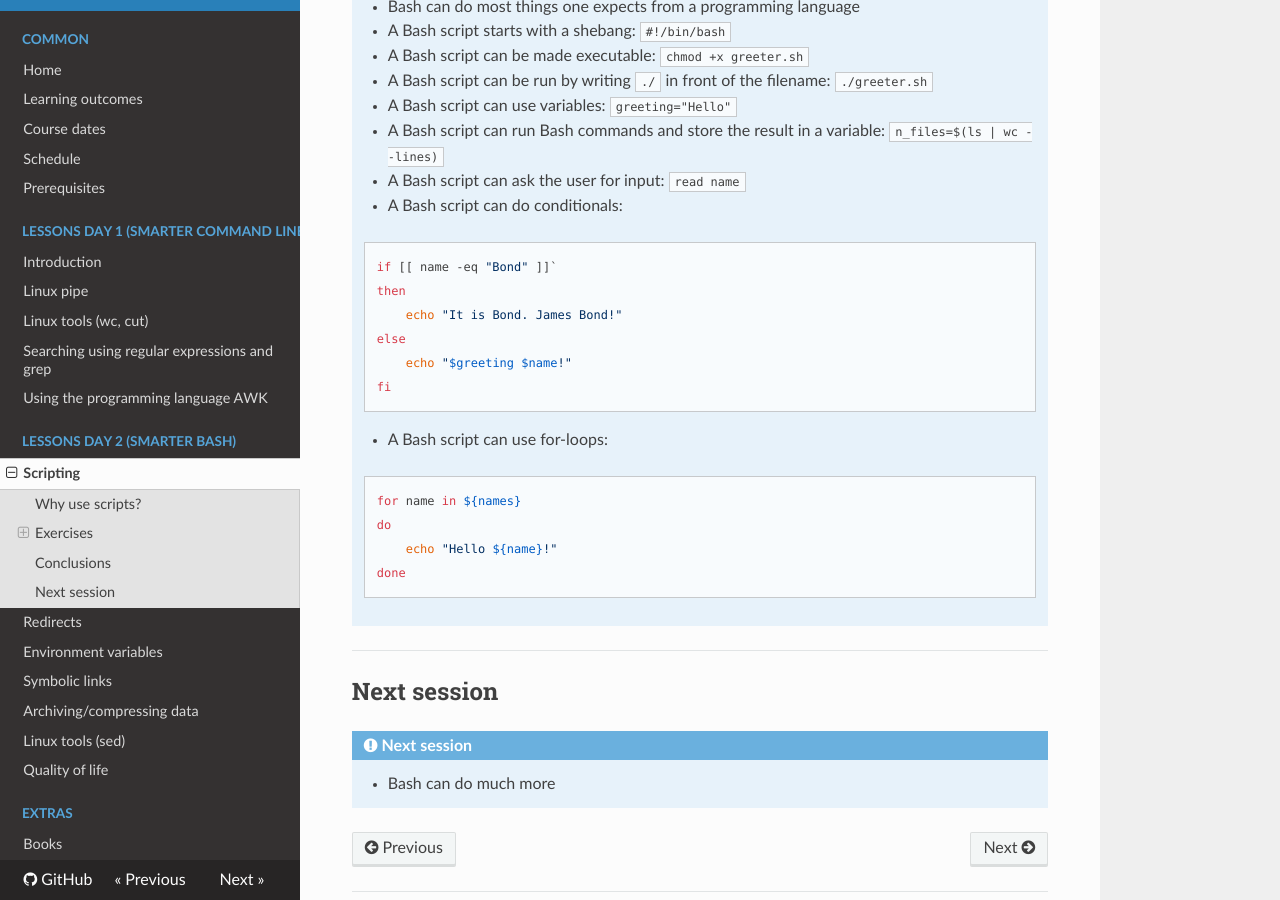
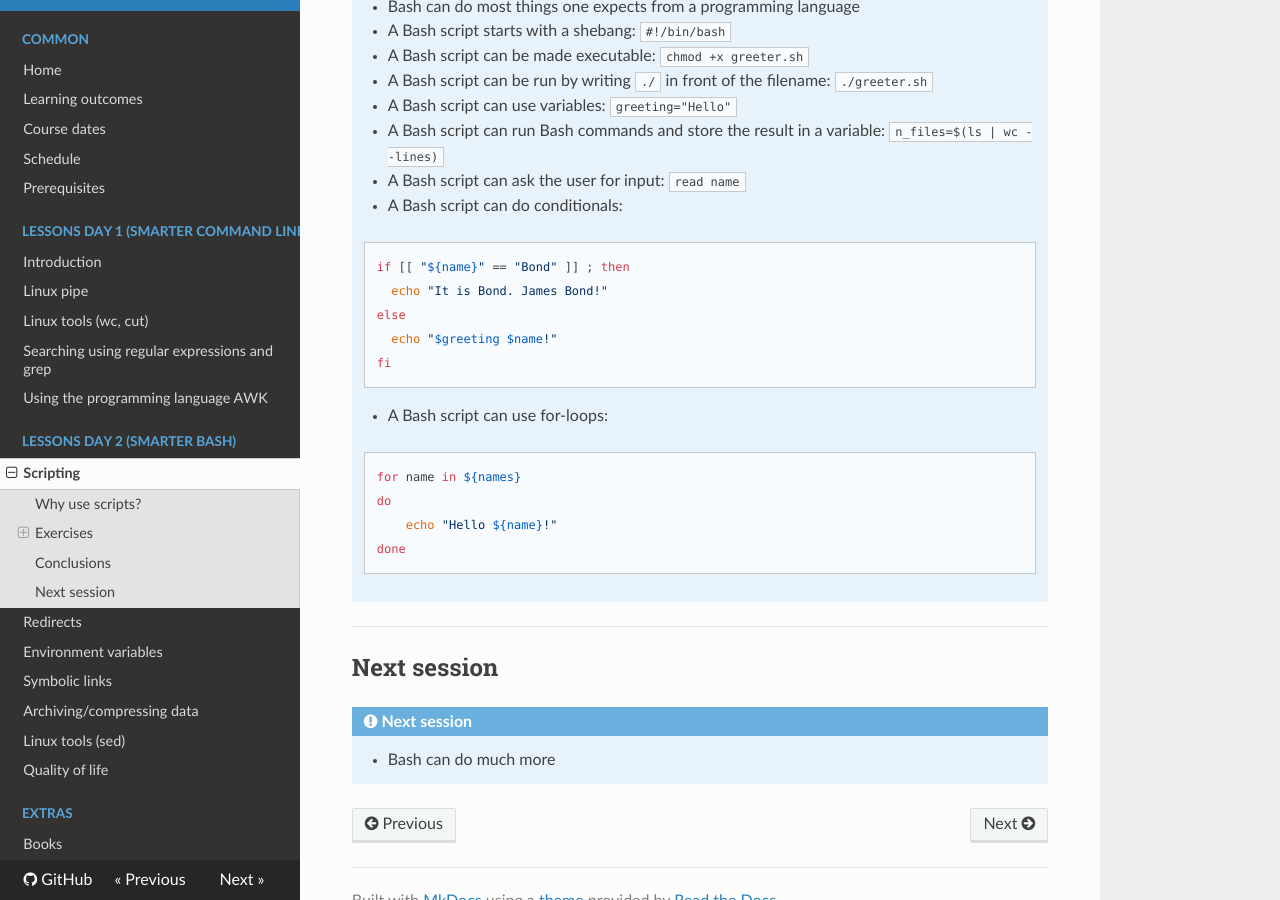
Before and after one commit to UPPMAX/linux-command-line-201, an MkDocs documentation site: the page built from docs/sessions/scripting/README.md, in a window 1280 px wide and 900 px high, scrolled down 4366 px. Built offline with MkDocs 1.6.1, drawn with Linux system fonts in a browser that asks for light colours; nearby versions of some CDN libraries.

Commit message:
Correct answers

````diff
--- a/docs/sessions/scripting/README.md
+++ b/docs/sessions/scripting/README.md
@@ -236,7 +236,7 @@
 ??? tip "Answer"
 
     ```bash
-    [[ ${arg1} -eq ${arg2} ]]
+    [[ ${string1} == ${string2} ]]
     ```
 
 ---
@@ -263,11 +263,10 @@
 
     greeting="Hello"
 
-    if [[ name -eq "Bond" ]]
-    then
-        echo "It is Bond. James Bond!"
+    if [[ "${name}" == "Bond" ]] ; then
+      echo "It is Bond. James Bond!"
     else
-        echo "$greeting $name!"
+      echo "$greeting $name!"
     fi
     ```
 
@@ -403,11 +402,10 @@
     - A Bash script can do conditionals:
 
       ```bash
-      if [[ name -eq "Bond" ]]`
-      then
-          echo "It is Bond. James Bond!"
+      if [[ "${name}" == "Bond" ]] ; then
+        echo "It is Bond. James Bond!"
       else
-          echo "$greeting $name!"
+        echo "$greeting $name!"
       fi
       ```
 
````
